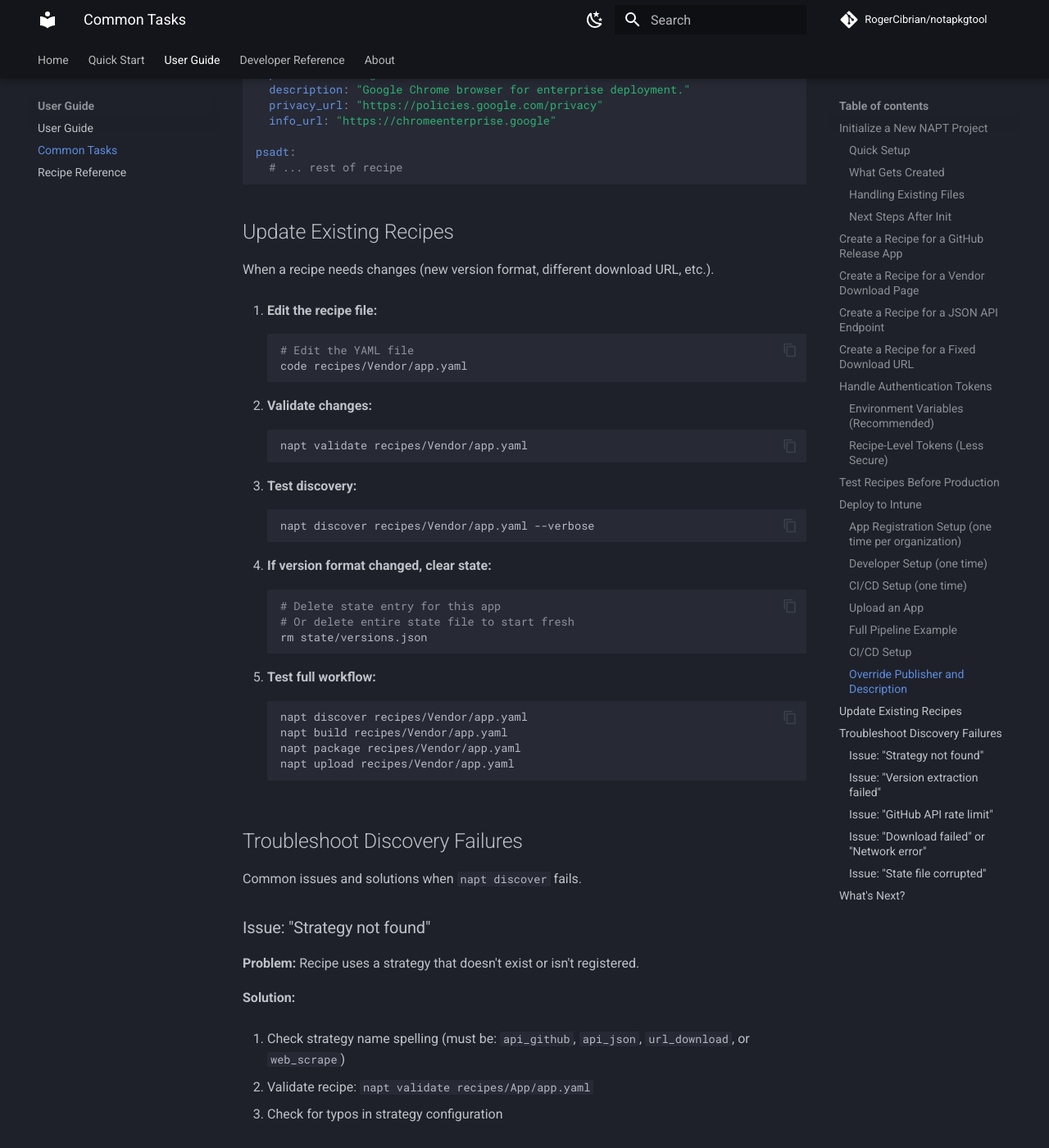
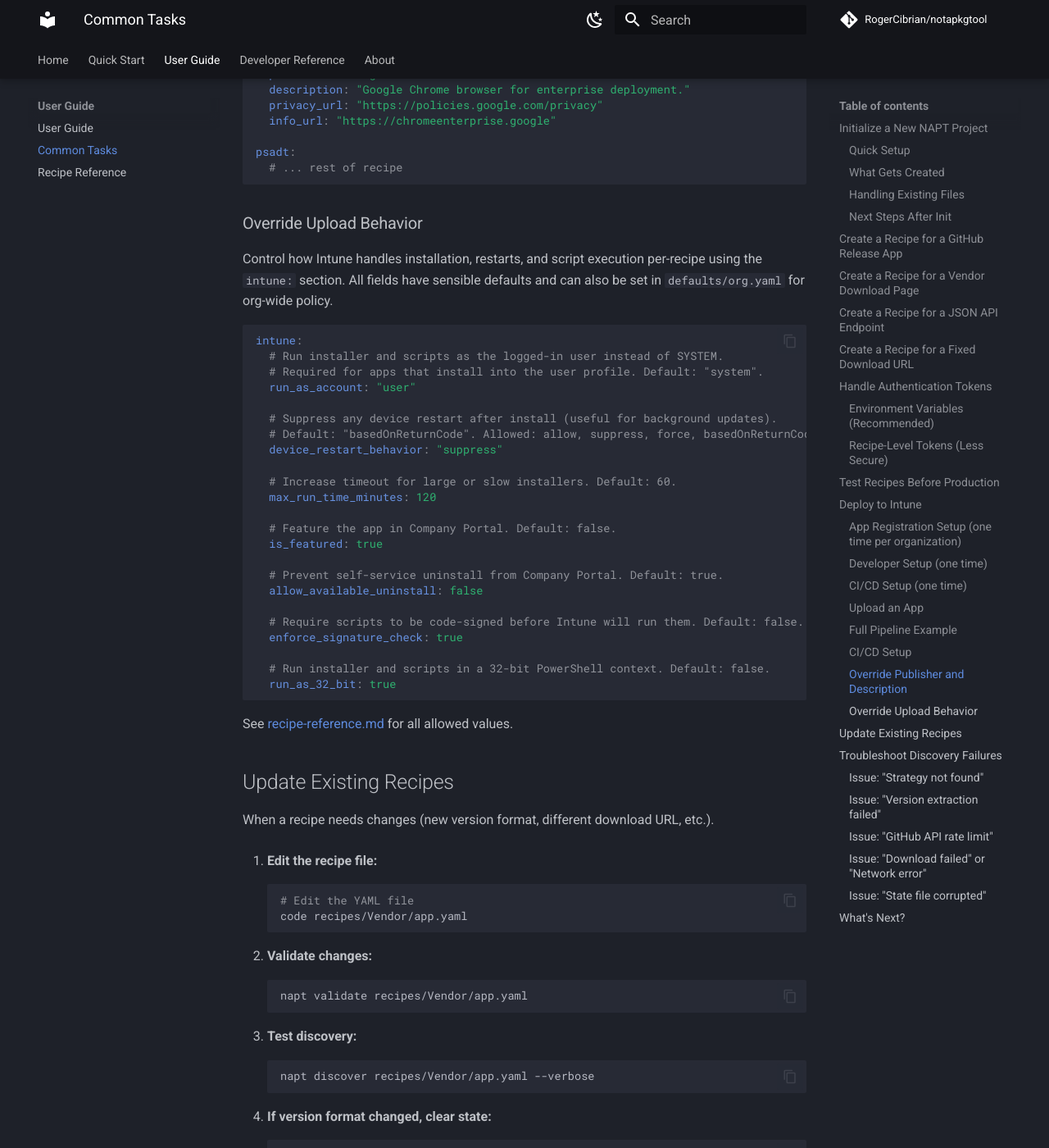
Before and after one commit to RogerCibrian/notapkgtool, an MkDocs documentation site: the page built from docs/common-tasks.md, in a window 1280 px wide and 1400 px high, scrolled down 10913 px. Shown: the whole window at 82% size. Built offline with MkDocs 1.6.1 and Material for MkDocs 9.7.7, drawn with Linux system fonts in a browser that asks for light colours; comment, search, counter and statistics services are not loaded.

````diff
--- a/docs/common-tasks.md
+++ b/docs/common-tasks.md
@@ -538,6 +538,42 @@
   # ... rest of recipe
 ```
 
+### Override Upload Behavior
+
+Control how Intune handles installation, restarts, and script execution
+per-recipe using the `intune:` section.
+All fields have sensible defaults and can also be set in `defaults/org.yaml`
+for org-wide policy.
+
+```yaml
+intune:
+  # Run installer and scripts as the logged-in user instead of SYSTEM.
+  # Required for apps that install into the user profile. Default: "system".
+  run_as_account: "user"
+
+  # Suppress any device restart after install (useful for background updates).
+  # Default: "basedOnReturnCode". Allowed: allow, suppress, force, basedOnReturnCode.
+  device_restart_behavior: "suppress"
+
+  # Increase timeout for large or slow installers. Default: 60.
+  max_run_time_minutes: 120
+
+  # Feature the app in Company Portal. Default: false.
+  is_featured: true
+
+  # Prevent self-service uninstall from Company Portal. Default: true.
+  allow_available_uninstall: false
+
+  # Require scripts to be code-signed before Intune will run them. Default: false.
+  enforce_signature_check: true
+
+  # Run installer and scripts in a 32-bit PowerShell context. Default: false.
+  run_as_32_bit: true
+```
+
+See [recipe-reference.md](recipe-reference.md#intune-configuration) for all
+allowed values.
+
 ## Update Existing Recipes
 
 When a recipe needs changes (new version format, different download URL, etc.).
````
Also changed, not shown: docs/recipe-reference.md (+3 -3 lines), 1 other file.
